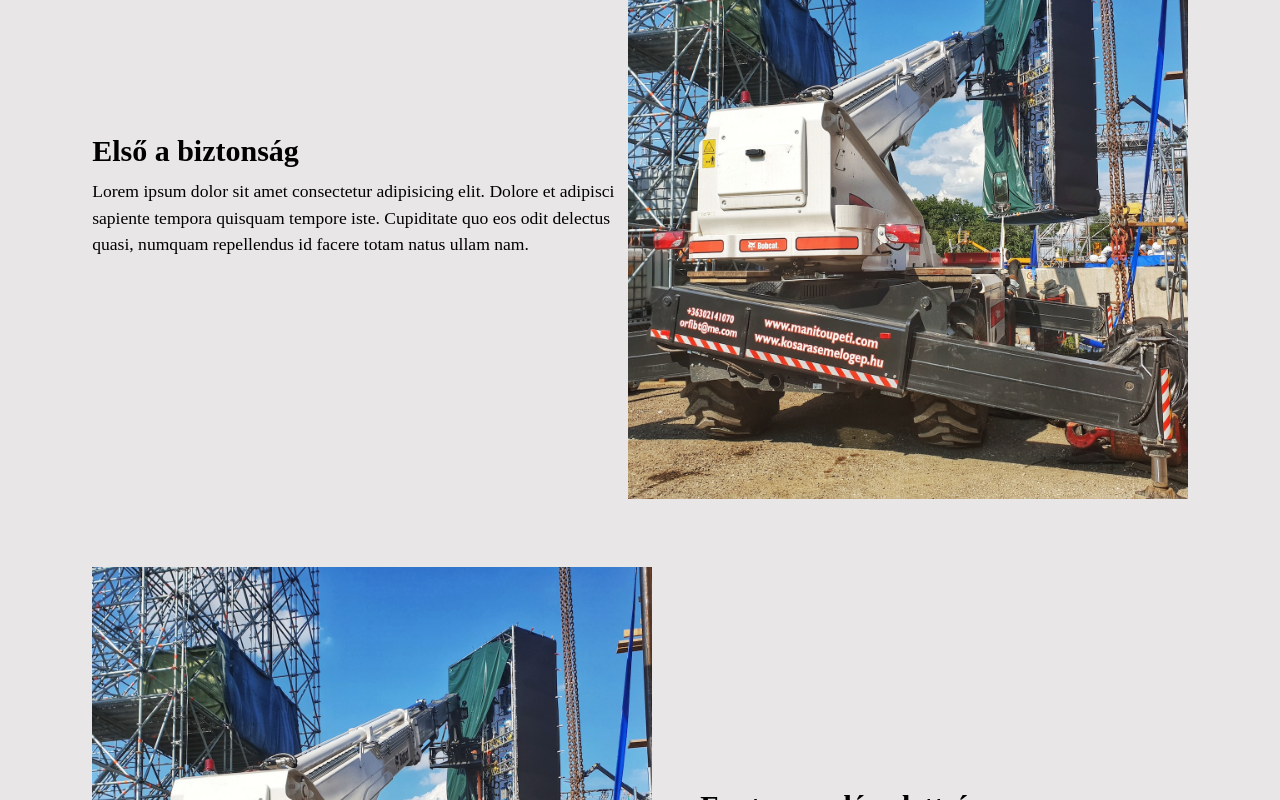
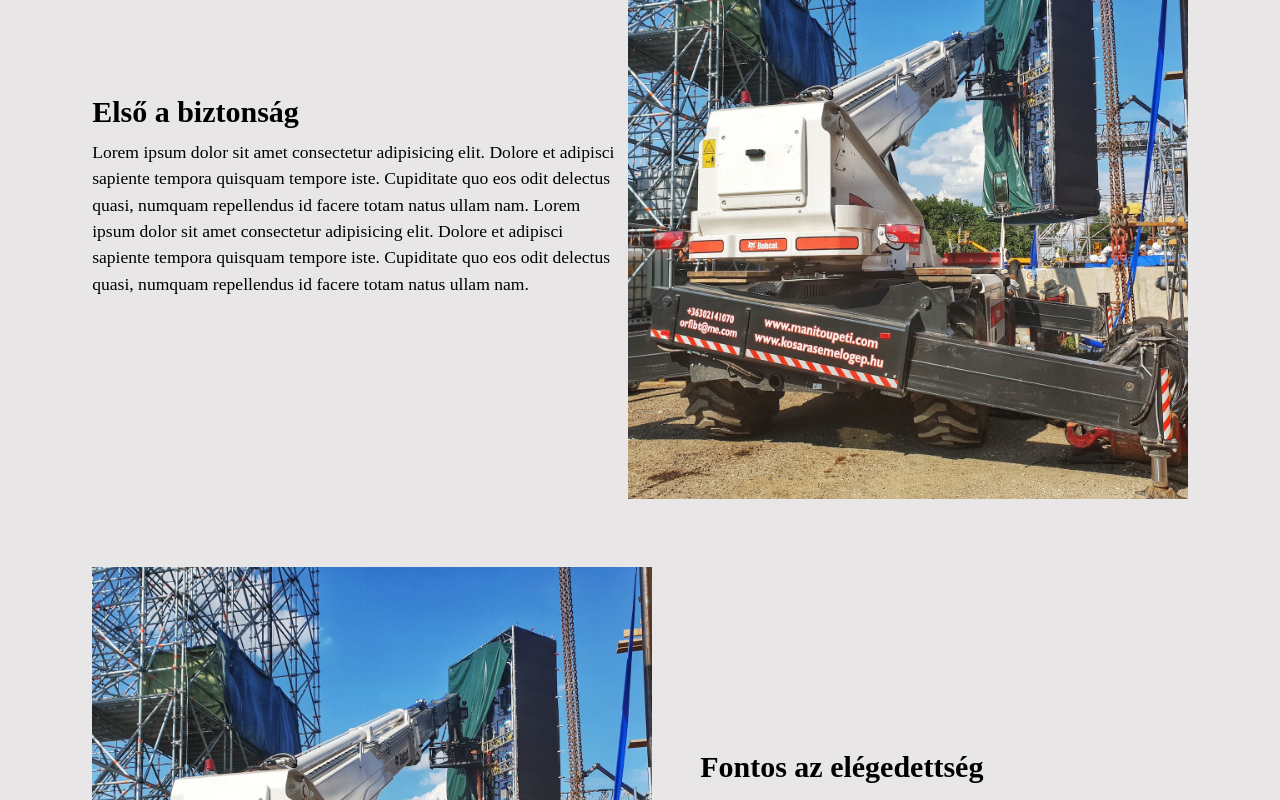
Before and after one commit to Zsotya/manitoupeti, a Vue app: page / in a window 1280 px wide. Shown: the part 1200-2000 px from the top of the page. Built offline with nearby package versions, Linux system fonts and the light colour scheme.

Commit message:
Expanded paragraph content for HomeParagraph.vue props for testing

```diff
--- a/src/views/Home.vue
+++ b/src/views/Home.vue
@@ -27,9 +27,9 @@ const paragraphs = [
     title_hu: "Első a biztonság",
     title_en: "Safety first",
     content_hu:
-      "Lorem ipsum dolor sit amet consectetur adipisicing elit. Dolore et adipisci sapiente tempora quisquam tempore iste. Cupiditate quo eos odit delectus quasi, numquam repellendus id facere totam natus ullam nam.",
+      "Lorem ipsum dolor sit amet consectetur adipisicing elit. Dolore et adipisci sapiente tempora quisquam tempore iste. Cupiditate quo eos odit delectus quasi, numquam repellendus id facere totam natus ullam nam. Lorem ipsum dolor sit amet consectetur adipisicing elit. Dolore et adipisci sapiente tempora quisquam tempore iste. Cupiditate quo eos odit delectus quasi, numquam repellendus id facere totam natus ullam nam.",
     content_en:
-      "LoremEN ipsum dolor sit amet consectetur adipisicing elit. Dolore et adipisci sapiente tempora quisquam tempore iste. Cupiditate quo eos odit delectus quasi, numquam repellendus id facere totam natus ullam nam.",
+      "LoremEN ipsum dolor sit amet consectetur adipisicing elit. Dolore et adipisci sapiente tempora quisquam tempore iste. Cupiditate quo eos odit delectus quasi, numquam repellendus id facere totam natus ullam nam. Lorem ipsum dolor sit amet consectetur adipisicing elit. Dolore et adipisci sapiente tempora quisquam tempore iste. Cupiditate quo eos odit delectus quasi, numquam repellendus id facere totam natus ullam nam.",
     imageSrc: require("@/assets/42.jpeg"),
   },
   {
@@ -37,9 +37,9 @@ const paragraphs = [
     title_hu: "Fontos az elégedettség",
     title_en: "Satisfaction is important",
     content_hu:
-      "Lorem ipsum dolor sit amet consectetur adipisicing elit. Dolore et adipisci sapiente tempora quisquam tempore iste. Cupiditate quo eos odit delectus quasi, numquam repellendus id facere totam natus ullam nam.",
+      "Lorem ipsum dolor sit amet consectetur adipisicing elit. Dolore et adipisci sapiente tempora quisquam tempore iste. Cupiditate quo eos odit delectus quasi, numquam repellendus id facere totam natus ullam nam. Lorem ipsum dolor sit amet consectetur adipisicing elit. Dolore et adipisci sapiente tempora quisquam tempore iste. Cupiditate quo eos odit delectus quasi, numquam repellendus id facere totam natus ullam nam.",
     content_en:
-      "LoremEN ipsum dolor sit amet consectetur adipisicing elit. Dolore et adipisci sapiente tempora quisquam tempore iste. Cupiditate quo eos odit delectus quasi, numquam repellendus id facere totam natus ullam nam.",
+      "LoremEN ipsum dolor sit amet consectetur adipisicing elit. Dolore et adipisci sapiente tempora quisquam tempore iste. Cupiditate quo eos odit delectus quasi, numquam repellendus id facere totam natus ullam nam. Lorem ipsum dolor sit amet consectetur adipisicing elit. Dolore et adipisci sapiente tempora quisquam tempore iste. Cupiditate quo eos odit delectus quasi, numquam repellendus id facere totam natus ullam nam.",
     imageSrc: require("@/assets/42.jpeg"),
   },
   {
@@ -47,9 +47,9 @@ const paragraphs = [
     title_hu: "Professzionális gépek, professzionális gépkezelők",
     title_en: "Professional machines, professional operators",
     content_hu:
-      "Lorem ipsum dolor sit amet consectetur adipisicing elit. Dolore et adipisci sapiente tempora quisquam tempore iste. Cupiditate quo eos odit delectus quasi, numquam repellendus id facere totam natus ullam nam.",
+      "Lorem ipsum dolor sit amet consectetur adipisicing elit. Dolore et adipisci sapiente tempora quisquam tempore iste. Cupiditate quo eos odit delectus quasi, numquam repellendus id facere totam natus ullam nam. Lorem ipsum dolor sit amet consectetur adipisicing elit. Dolore et adipisci sapiente tempora quisquam tempore iste. Cupiditate quo eos odit delectus quasi, numquam repellendus id facere totam natus ullam nam.",
     content_en:
-      "LoremEN ipsum dolor sit amet consectetur adipisicing elit. Dolore et adipisci sapiente tempora quisquam tempore iste. Cupiditate quo eos odit delectus quasi, numquam repellendus id facere totam natus ullam nam.",
+      "LoremEN ipsum dolor sit amet consectetur adipisicing elit. Dolore et adipisci sapiente tempora quisquam tempore iste. Cupiditate quo eos odit delectus quasi, numquam repellendus id facere totam natus ullam nam. Lorem ipsum dolor sit amet consectetur adipisicing elit. Dolore et adipisci sapiente tempora quisquam tempore iste. Cupiditate quo eos odit delectus quasi, numquam repellendus id facere totam natus ullam nam.",
     imageSrc: require("@/assets/42.jpeg"),
   },
 ];
```
